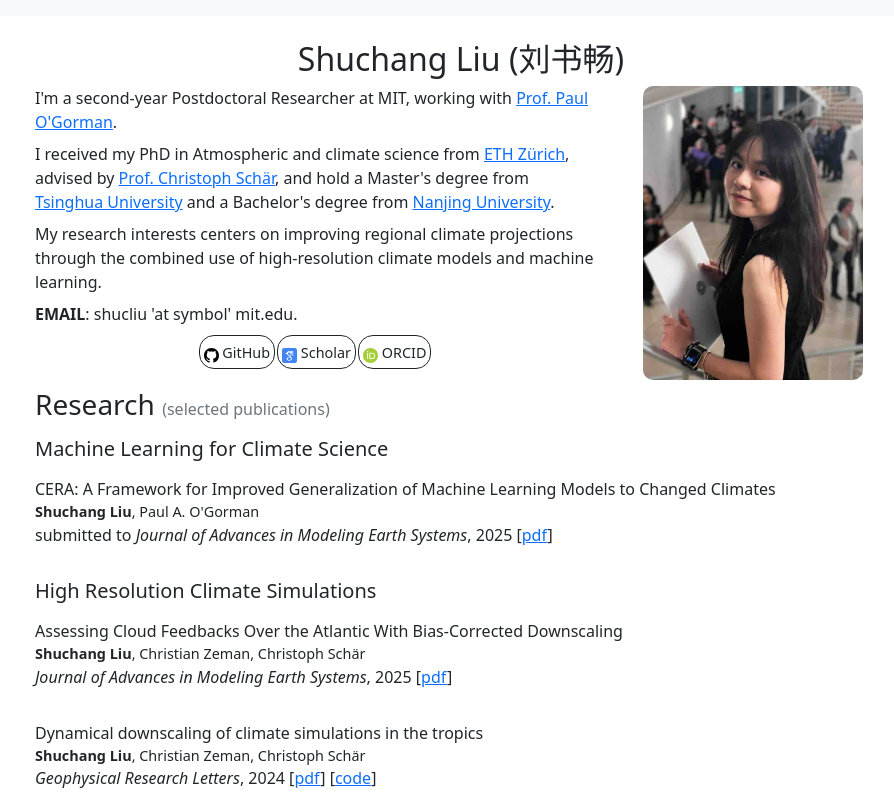
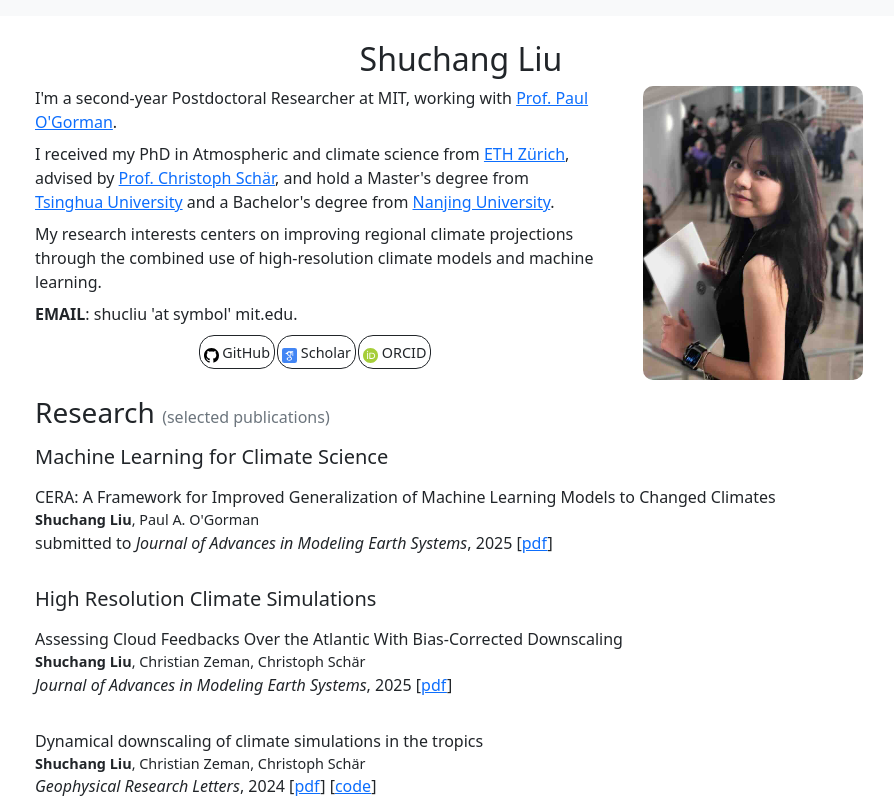
Before and after one commit to shucliu/shucliu.github.io, a plain HTML site: page index.html in a window 1280 px wide. Shown: the top 801 px of the page, without its empty margins (179-1073 px from the left). Drawn offline with Linux system fonts and the light colour scheme.

Commit message:
update format

```diff
--- a/index.html
+++ b/index.html
@@ -24,7 +24,8 @@
 
             <!-- Title -->
             <div class="container text-center">
-                <h2>Shuchang Liu (刘书畅)</h2>
+                <!-- <h2>Shuchang Liu (刘书畅)</h2> -->
+                <h2>Shuchang Liu</h2>
             </div>
 
             <!-- Personal info -->
@@ -71,7 +72,7 @@
 
 
             <!-- Publication -->
-            <div class="container-fluid mt-2 gap-3">
+            <div class="container-fluid mt-3 gap-3">
                 <h3>
                 Research
                   <span style="font-size: 1rem; font-weight: normal; color: #6c757d;">
```
